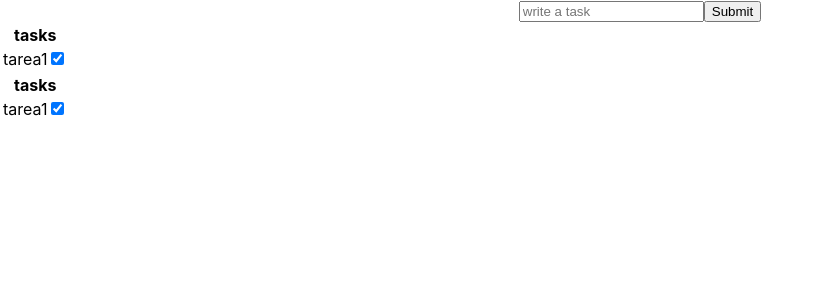
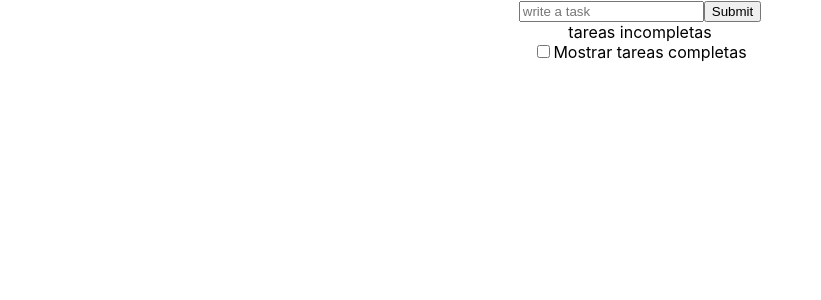
Before and after one commit to DanielCruz12/Crud-React, a React (Create React App) app: page / in a window 1280 px wide. Shown: the top 300 px of the page, without its empty margins (0-821 px from the left). Built offline with nearby package versions, Linux system fonts and the light colour scheme.

Commit message:
show tasks done

```diff
--- a/src/App.js
+++ b/src/App.js
@@ -4,12 +4,9 @@ import { TasksCreator } from "./components/TasksCreator";
 import { TaskTable } from "./components/TaskTable";
 
 function App() {
-  const [listarTareas, setListarTareas] = useState([
-    {
-      name: "tarea1",
-      done: true,
-    },
-  ]);
+  const [listarTareas, setListarTareas] = useState([]);
+
+  const [showCompleted, setShowCompleted] = useState(false);
 
   //si no existe, se puede agregar
   const crearTareas = (nombreTarea) => {
@@ -37,8 +34,17 @@ function App() {
   return (
     <div className="App">
       <TasksCreator crearTareas={crearTareas}></TasksCreator>
+        <label>tareas incompletas</label>
       <TaskTable tasks={listarTareas} ToggleTask={ToggleTask}></TaskTable>
-      <TaskTable tasks={listarTareas} ToggleTask={ToggleTask}></TaskTable>
+      <div>
+        <input onChange={e => setShowCompleted(!showCompleted)} type= "checkbox"></input>
+        <label>Mostrar tareas completas</label>
+      </div>
+      {
+        showCompleted === true && (
+          <TaskTable tasks={listarTareas} ToggleTask={ToggleTask} showCompleted={true}></TaskTable>
+        )
+      }
     </div>
   );
 }
--- a/src/components/TaskTable.js
+++ b/src/components/TaskTable.js
@@ -1,18 +1,24 @@
 import { TaskRow } from "./TaskRow";
 
-export const TaskTable = ({ tasks, ToggleTask }) => {
+export const TaskTable = ({ tasks, ToggleTask, showCompleted = false }) => {
+  const taskTableRow = (doneValue) => {
+    return tasks
+      .filter((tarea) => tarea.done === doneValue)
+      .map((tarea) => (
+        <TaskRow tarea={tarea} key={tarea.name} ToggleTask={ToggleTask} />
+      ));
+  };
+
   return (
     <table>
       <thead>
         <tr>
-          <th>tasks</th>
+          {showCompleted === true && (
+            <th>tareas completas</th>
+          ) }
         </tr>
       </thead>
-      <tbody>
-        {tasks.map((tarea) => (
-          <TaskRow tarea={tarea} key={tarea.name} ToggleTask={ToggleTask}/>
-        ))}
-      </tbody>
+      <tbody>{taskTableRow(showCompleted)}</tbody>
     </table>
   );
 };
```
